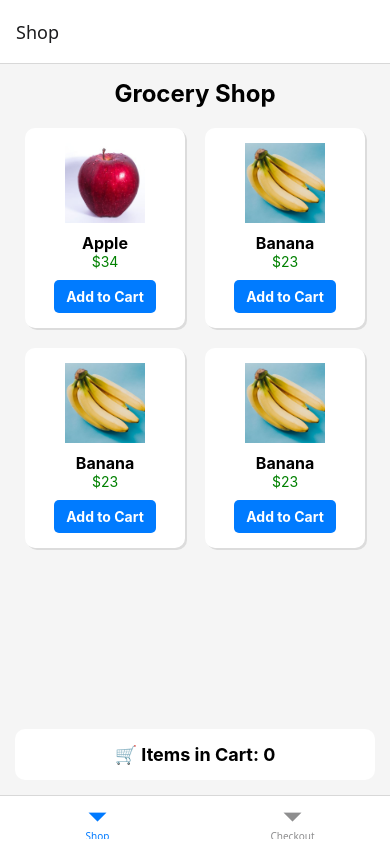
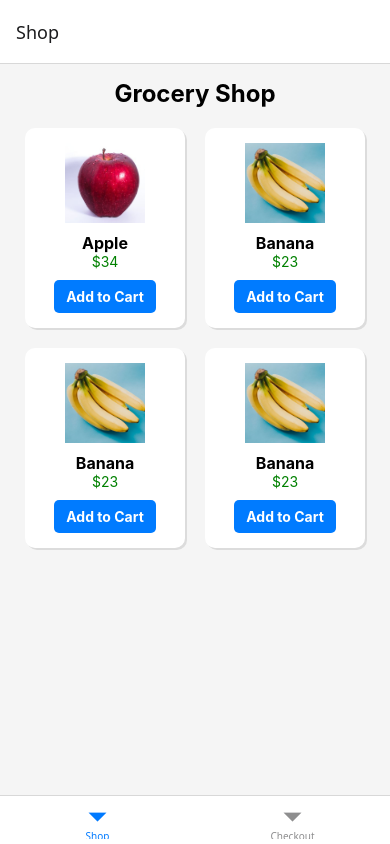
Before and after one commit to arsh282/cart_functionality, a React Native app: screen /Shop in a window 390 px wide. Built offline with nearby package versions, Linux system fonts and the light colour scheme.

Commit message:
running but without count

```diff
--- a/App.js
+++ b/App.js
@@ -6,7 +6,6 @@ import { NavigationContainer } from "@react-navigation/native";
 import HomeScreen from "./src/screens/HomeScreen";
 import CheckoutScreen from "./src/screens/CheckoutScreen";
 import { CartProvider } from "./src/context/CartContext";
-
 
 const Stack = createStackNavigator();
 const Tab = createBottomTabNavigator();
--- a/src/screens/HomeScreen.js
+++ b/src/screens/HomeScreen.js
@@ -1,4 +1,3 @@
-
 import React, { useContext } from 'react';
 import { View, Text, FlatList, Image, TouchableOpacity, StyleSheet } from 'react-native';
 import { CartContext } from '../context/CartContext';
@@ -8,11 +7,10 @@ const products = [
   { id: 12, name: 'Banana', price: 23, image: require('../../assets/banana.jpg') },
   { id: 3, name: 'Banana', price: 23, image: require('../../assets/banana.jpg') },
   { id: 4, name: 'Banana', price: 23, image: require('../../assets/banana.jpg') },
-
 ];
 
 const HomeScreen = () => {
-  const { cart, addToCart } = useContext(CartContext);
+  const { addToCart } = useContext(CartContext);
 
   return (
     <View style={styles.container}>
@@ -21,7 +19,7 @@ const HomeScreen = () => {
       {/* Product List */}
       <FlatList
         data={products}
-        keyExtractor={(item, index) => `${item.id}-${index}`} // Ensure unique keys
+        keyExtractor={(item, index) => `${item.id}-${index}`}
         numColumns={2}
         renderItem={({ item }) => (
           <View style={styles.card}>
@@ -34,11 +32,6 @@ const HomeScreen = () => {
           </View>
         )}
       />
-
-      {/* Cart Count Below Products */}
-      <View style={styles.cartCountContainer}>
-        <Text style={styles.cartText}>🛒 Items in Cart: {cart.length}</Text>
-      </View>
     </View>
   );
 };
@@ -91,17 +84,6 @@ const styles = StyleSheet.create({
     color: '#FFF',
     fontWeight: 'bold',
   },
-  cartCountContainer: {
-    alignItems: 'center',
-    padding: 15,
-    backgroundColor: '#FFF',
-    borderRadius: 10,
-    marginTop: 15,
-  },
-  cartText: {
-    fontSize: 18,
-    fontWeight: 'bold',
-  },
 });
 
 export default HomeScreen;
```
